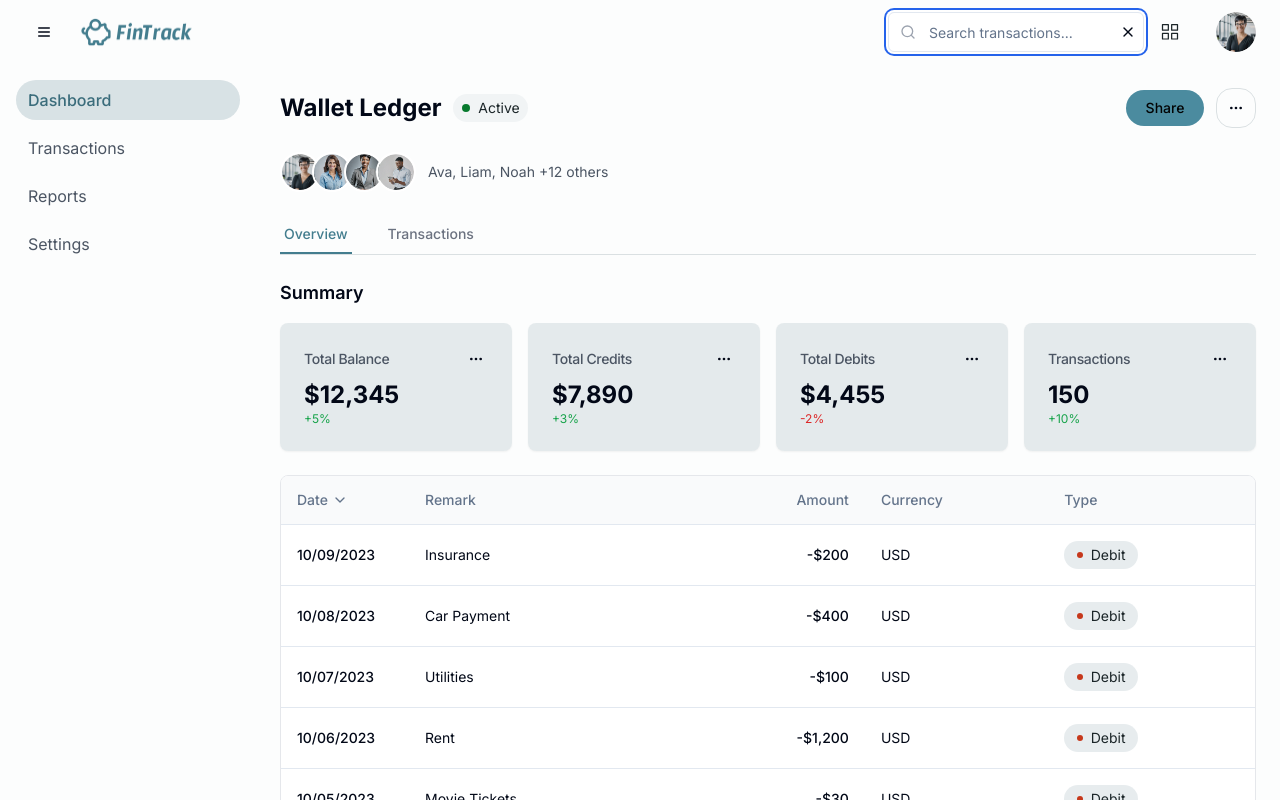
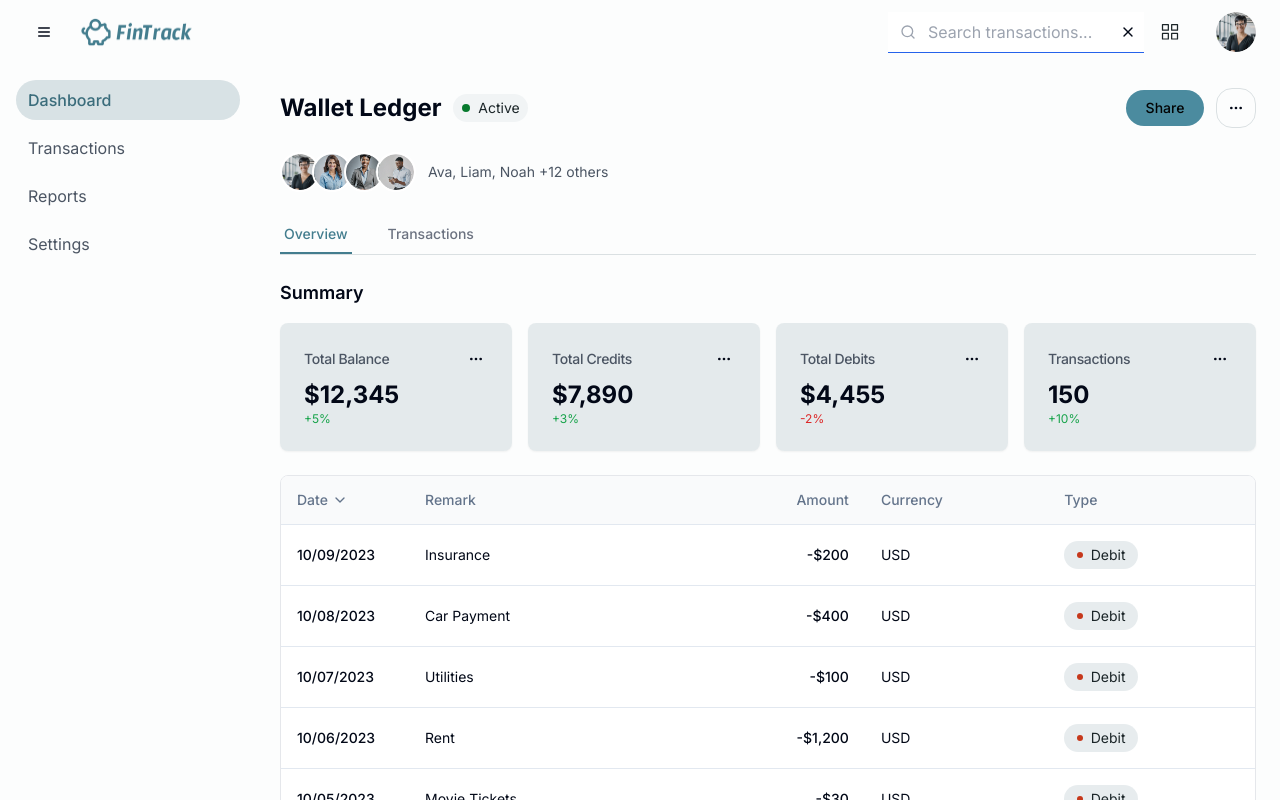
Before and after one commit to henrytrust1111/fintrack-dashboard, a Next.js app: page / in a window 1280 px wide. Both pictures are taken after a click on the button 1124 px from the left and 32 px from the top of the page. Built offline with nearby package versions, Linux system fonts and the light colour scheme.

Commit message:
working on the header search

```diff
--- a/components/Header.tsx
+++ b/components/Header.tsx
@@ -3,7 +3,7 @@
 import { useState, useRef, useEffect } from 'react'
 import { Search, Menu, X } from 'lucide-react'
 import { Button } from '@/components/ui/button'
-import { Input } from '@/components/ui/input'
+// import { Input } from '@/components/ui/input'
 import { Avatar, AvatarFallback, AvatarImage } from '@/components/ui/avatar'
 import Image from 'next/image'
 
@@ -62,7 +62,7 @@ export default function Header({ onMenuClick, searchQuery, onSearchChange }: Hea
 
         <div className="flex items-center gap-4">
           {/* Universal Search - Same behavior for desktop and mobile */}
-          <div className="flex items-center">
+          <div className="flex items-center border-none">
             {!searchExpanded ? (
               <Button
                 variant="ghost"
@@ -75,10 +75,10 @@ export default function Header({ onMenuClick, searchQuery, onSearchChange }: Hea
             ) : (
               <div className="relative flex items-center">
                 <Search className="absolute left-3 top-1/2 transform -translate-y-1/2 text-gray-400 h-4 w-4" />
-                <Input
+                <input
                   ref={searchInputRef}
                   placeholder="Search transactions..."
-                  className="pl-10 pr-10 w-48 md:w-64"
+                  className="pl-10 pr-10 w-48 md:w-64 outline-none border-b border-primary p-2"
                   value={searchQuery}
                   onChange={(e) => onSearchChange(e.target.value)}
                   onBlur={handleSearchBlur}
```
